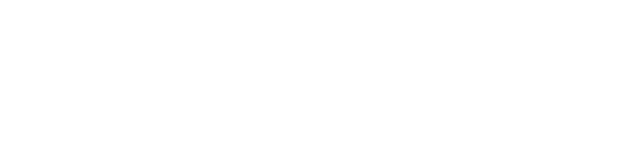
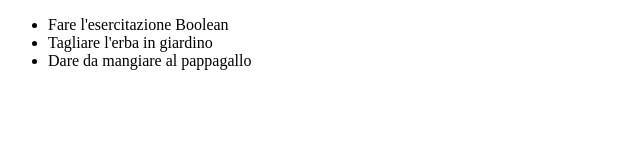
Before and after one commit to PaulDenis/vue-todolist, a plain HTML site: page index.html in a window 1280 px wide. Shown: the whole page, without its empty margins (0-640 px from the left). Drawn offline with nearby package versions, Linux system fonts and the light colour scheme.

Commit message:
Collegata toDoList ad HTML

```diff
--- a/index.html
+++ b/index.html
@@ -17,7 +17,9 @@
     </head>
     <body>
         <div id="root">
-
+            <ul>
+                <li v-for="(toDo, index) in toDoList">{{ toDoList[index].text }}</li>
+            </ul>
 
         </div>
 
```
